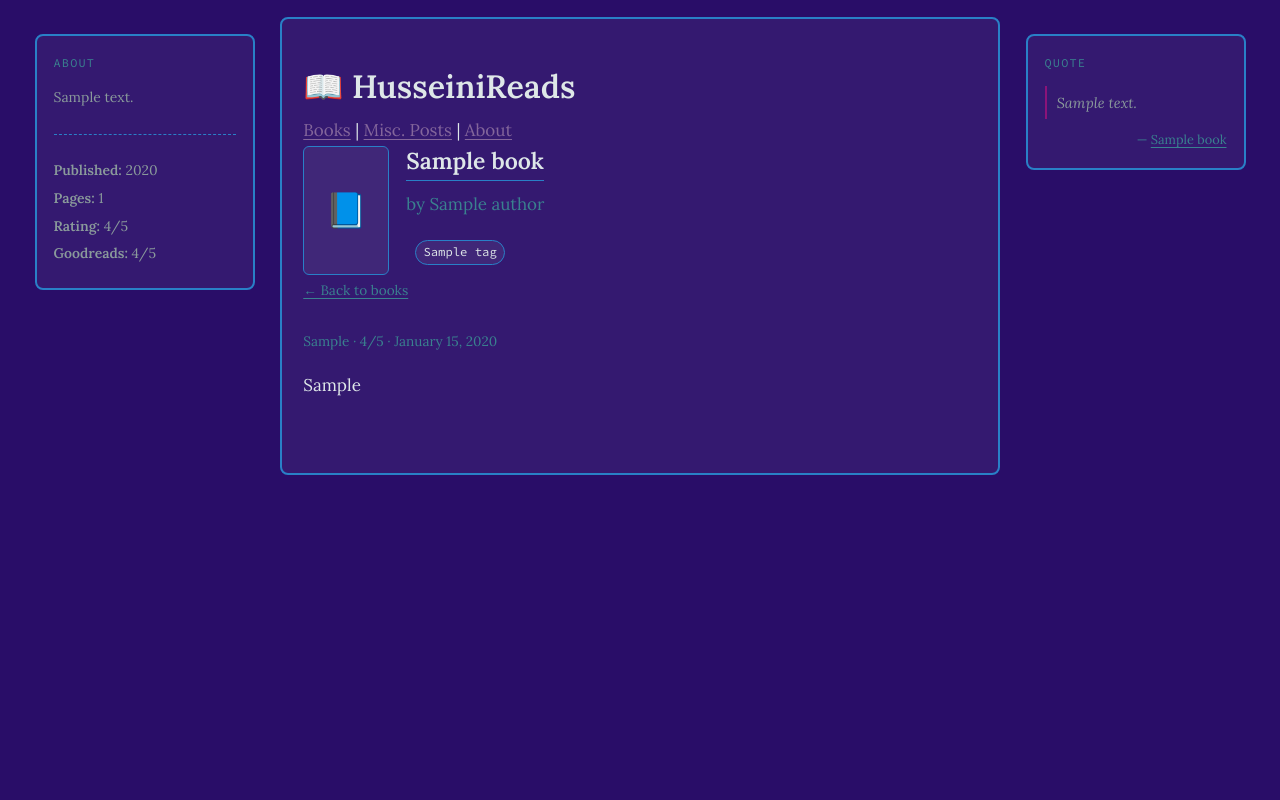
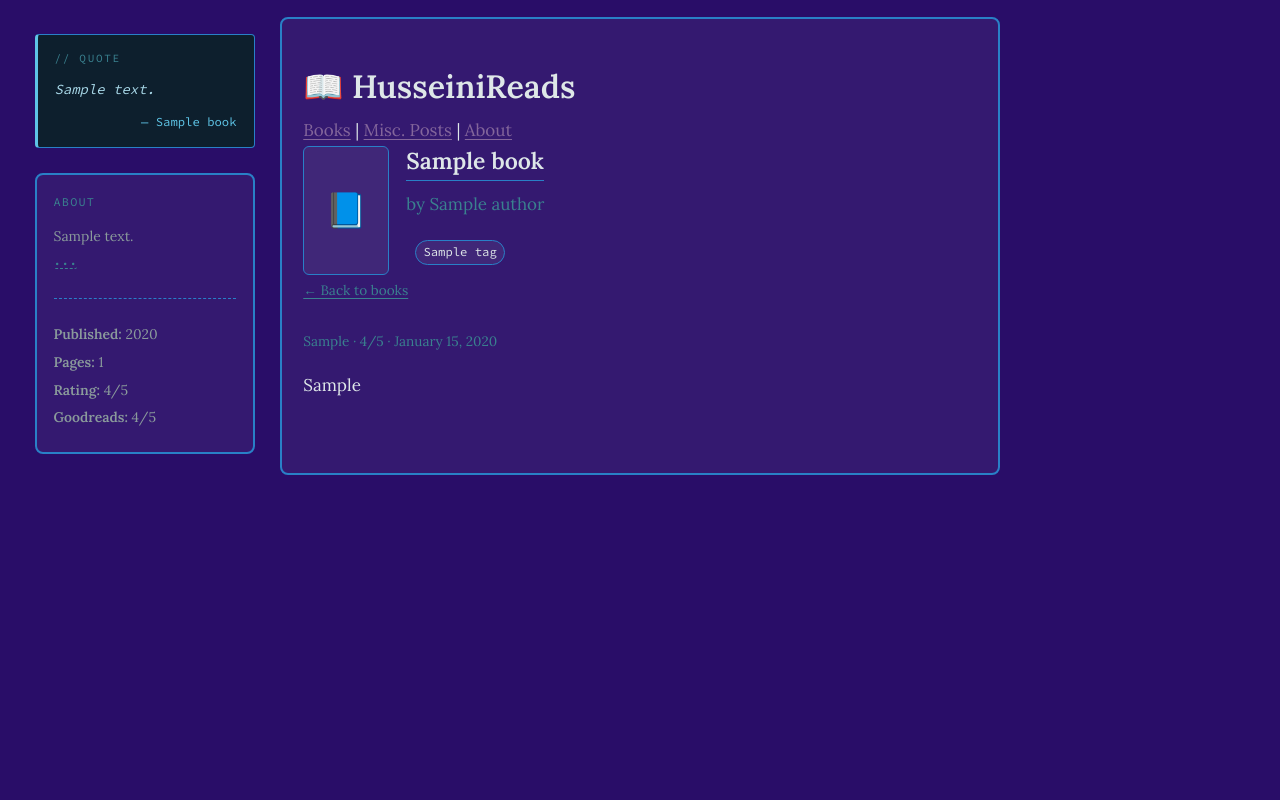
Before and after one commit to ayahusseini/book-reviews, a Python web app: template site/app/templates/book_detail.html in a window 1280 px wide. Run offline with Jinja, Linux system fonts and the light colour scheme; the template is opened without the code that fills it: most values are stand-ins (such as "Sample title", 1, 10 or a date in 2020).

Commit message:
deleted book covers and added quote extraction

```diff
--- a/site/app/static/style.css
+++ b/site/app/static/style.css
@@ -19,6 +19,16 @@
   --content-width: 720px;
   --sidebar-width: 220px;
   --gap:          1.5rem;
+
+  /* ── Quote block colours — tweak these to restyle all quotes ── */
+  --quote-bg:          #0d1f2d;
+  --quote-border:      #2980c7;
+  --quote-border-left: #5ec4e6;
+  --quote-text:        #a8d8e8;
+  --quote-font:        'Source Code Pro', 'Courier New', monospace;
+  --quote-font-size:   0.82rem;
+  --quote-label-color: #3a818f;
+  --quote-source-color: #5ec4e6;
 }
 
 /* ── Reset & Base ── */
@@ -70,7 +80,7 @@ body {
   padding-top: 1rem;
 }
 
-
+/* ── Generic sidebar widget ── */
 .sidebar-widget {
   background: var(--sidebar-bg);
   border: 2px solid var(--border);
@@ -92,34 +102,56 @@ body {
   margin-bottom: 0.75rem;
 }
 
+/* ── Quote sidebar widget — retro codeblock styling ── */
+.sidebar-widget--quote {
+  background: var(--quote-bg);
+  border: 1px solid var(--quote-border);
+  border-left: 3px solid var(--quote-border-left);
+  border-radius: 4px;
+  padding: 0.85rem 1rem;
+  font-family: var(--quote-font);
+}
+
+.sidebar-widget--quote .sidebar-heading {
+  color: var(--quote-label-color);
+  font-family: var(--mono-font);
+  font-size: 0.65rem;
+  letter-spacing: 0.15em;
+  margin-bottom: 0.6rem;
+}
+
+/* The quote blockquote inside the sidebar widget */
 .sidebar-quote {
   font-style: italic;
-  font-family: var(--body-font);
-  font-size: 0.85rem;
-  line-height: 1.6;
-  color: var(--sidebar-text);
-  border-left: 2px solid var(--accent);
+  font-family: var(--quote-font);
+  font-size: var(--quote-font-size);
+  line-height: 1.65;
+  color: var(--quote-text);
+  border: none;
   margin: 0 0 0.6rem 0;
-  padding: 0.3rem 0.6rem;
+  padding: 0;
   background: none;
 }
 
 .sidebar-quote-source {
-  font-size: 0.75rem;
-  color: var(--text-muted);
+  font-size: 0.72rem;
+  font-family: var(--mono-font);
+  color: var(--quote-source-color);
   text-align: right;
   margin: 0;
 }
 
 .sidebar-quote-source a {
-  color: var(--text-muted);
+  color: var(--quote-source-color);
+  text-decoration: none;
 }
 
 .sidebar-quote-source a:hover {
   color: var(--link-hover);
+  text-decoration: underline;
 }
 
-/* Book detail sidebar content */
+/* ── Book detail sidebar content ── */
 .sidebar-meta p {
   font-family: var(--body-font);
   font-size: 0.82rem;
@@ -133,12 +165,44 @@ body {
   font-weight: 600;
 }
 
+/* ── Collapsible book description ── */
+.sidebar-description-wrap {
+  position: relative;
+  margin-bottom: 0.75rem;
+}
+
 .sidebar-description {
   font-family: var(--body-font);
   font-size: 0.82rem;
   color: var(--sidebar-text);
   line-height: 1.6;
-  margin-bottom: 0.75rem;
+  margin-bottom: 0;
+}
+
+.sidebar-description--collapsed {
+  display: -webkit-box;
+  -webkit-line-clamp: 3;
+  -webkit-box-orient: vertical;
+  overflow: hidden;
+}
+
+.desc-toggle {
+  display: inline-block;
+  margin-top: 0.3rem;
+  background: none;
+  border: none;
+  border-bottom: 1px dashed var(--text-muted);
+  color: var(--text-muted);
+  font-family: var(--mono-font);
+  font-size: 0.72rem;
+  cursor: pointer;
+  padding: 0;
+  letter-spacing: 0.05em;
+}
+
+.desc-toggle:hover {
+  color: var(--link-hover);
+  border-bottom-color: var(--link-hover);
 }
 
 /* ── Skip Link ── */
@@ -268,21 +332,27 @@ li { margin-bottom: 0.25rem; }
 
 ul li::marker { color: var(--text-muted); }
 
-/* ── Blockquote ── */
+/* ── Blockquote — in post body (ad-quote blocks render here) ── */
 blockquote {
-  border-left: 3px solid var(--border);
+  font-family: var(--quote-font);
+  font-size: var(--quote-font-size);
+  font-style: italic;
+  color: var(--quote-text);
+  background: var(--quote-bg);
+  border: 1px solid var(--quote-border);
+  border-left: 3px solid var(--quote-border-left);
+  border-radius: 4px;
   margin: 1.25rem 0;
-  padding: 0.5rem 1rem;
-  color: var(--text-muted);
-  font-style: italic;
-  background: var(--bg-alt);
+  padding: 0.75rem 1rem;
+  line-height: 1.65;
 }
 
 blockquote cite {
   display: block;
-  font-size: 0.82rem;
+  font-size: 0.78rem;
   margin-top: 0.4rem;
   font-style: normal;
+  color: var(--quote-source-color);
 }
 
 /* ── Code ── */
@@ -561,3 +631,20 @@ textarea {
   h1   { font-size: 1.55rem; }
   .book-header__cover { width: 64px; flex-basis: 64px; }
 }
+
+/* ── Unlinked book titles (no posts yet) ── */
+.book-list__item--no-posts {
+  opacity: 0.55;
+}
+
+.book-title--unlinked {
+  color: var(--text-muted);
+  font-style: italic;
+}
+
+.no-posts-hint {
+  font-family: var(--mono-font);
+  font-size: 0.72rem;
+  color: var(--text-muted);
+  margin-left: 0.2rem;
+}
--- a/site/app/templates/base.html
+++ b/site/app/templates/base.html
@@ -8,6 +8,19 @@
 <body>
     <div class="page-shell">
         <aside class="site-sidebar-left">
+            {% if random_quote %}
+            <div class="sidebar-widget sidebar-widget--quote">
+                <p class="sidebar-heading">// quote</p>
+                <blockquote class="sidebar-quote">
+                    {{ random_quote.post_body_markdown }}
+                </blockquote>
+                {% if random_quote.book %}
+                <p class="sidebar-quote-source">
+                    — <a href="{{ url_for('books.book_detail', book_id=random_quote.book.book_id) }}">{{ random_quote.book.book_title }}</a>
+                </p>
+                {% endif %}
+            </div>
+            {% endif %}
             {% block sidebar_left %}{% endblock %}
         </aside>
         <div class="site-wrapper">
@@ -25,19 +38,6 @@
             </main>
         </div>
         <aside class="site-sidebar">
-            {% if random_quote %}
-            <div class="sidebar-widget">
-                <p class="sidebar-heading">Quote</p>
-                <blockquote class="sidebar-quote">
-                    {{ random_quote.post_body_markdown }}
-                </blockquote>
-                {% if random_quote.book %}
-                <p class="sidebar-quote-source">
-                    — <a href="{{ url_for('books.book_detail', book_id=random_quote.book.book_id) }}">{{ random_quote.book.book_title }}</a>
-                </p>
-                {% endif %}
-            </div>
-            {% endif %}
             {% block sidebar_right %}{% endblock %}
         </aside>
     </div>
--- a/site/app/templates/book_detail.html
+++ b/site/app/templates/book_detail.html
@@ -23,7 +23,10 @@
 <div class="sidebar-widget">
   <p class="sidebar-heading">About</p>
   {% if book.book_description %}
-    <p class="sidebar-description">{{ book.book_description }}</p>
+    <div class="sidebar-description-wrap">
+      <p class="sidebar-description" id="book-desc">{{ book.book_description }}</p>
+      <button class="desc-toggle" id="desc-toggle" aria-expanded="false" aria-controls="book-desc">...</button>
+    </div>
   {% else %}
     <p class="sidebar-description">No description available.</p>
   {% endif %}
@@ -39,6 +42,30 @@
     {% endif %}
   </div>
 </div>
+
+<script>
+(function() {
+  var desc = document.getElementById('book-desc');
+  var btn = document.getElementById('desc-toggle');
+  if (!desc || !btn) return;
+
+  var collapsed = true;
+  desc.classList.add('sidebar-description--collapsed');
+
+  btn.addEventListener('click', function() {
+    collapsed = !collapsed;
+    if (collapsed) {
+      desc.classList.add('sidebar-description--collapsed');
+      btn.textContent = '...';
+      btn.setAttribute('aria-expanded', 'false');
+    } else {
+      desc.classList.remove('sidebar-description--collapsed');
+      btn.textContent = 'show less';
+      btn.setAttribute('aria-expanded', 'true');
+    }
+  });
+})();
+</script>
 {% endblock %}
 
 {% block main_content %}
```
Also changed, not shown: site/app/blueprints/books.py (+33 -26 lines), site/app/cli.py (+80 -0 lines), site/app/templates/books.html (+28 -33 lines), site/content/markdown_posts.py (+41 -6 lines).
